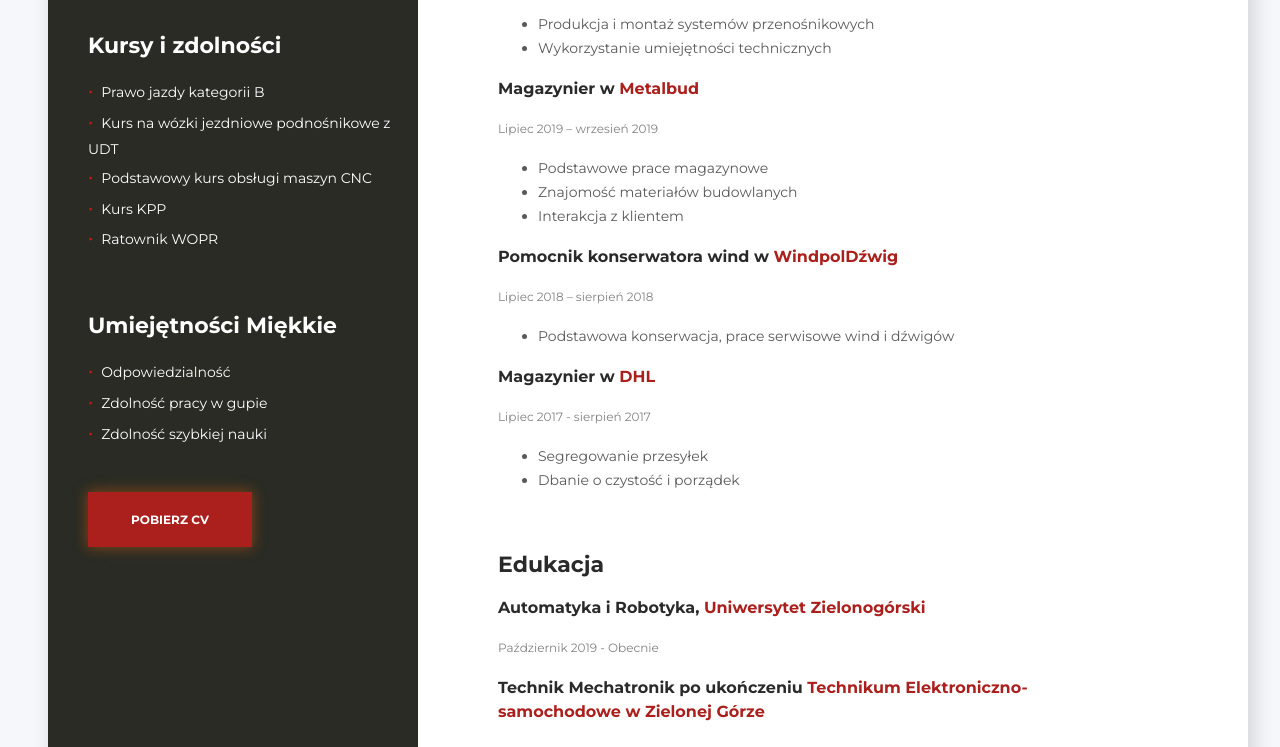
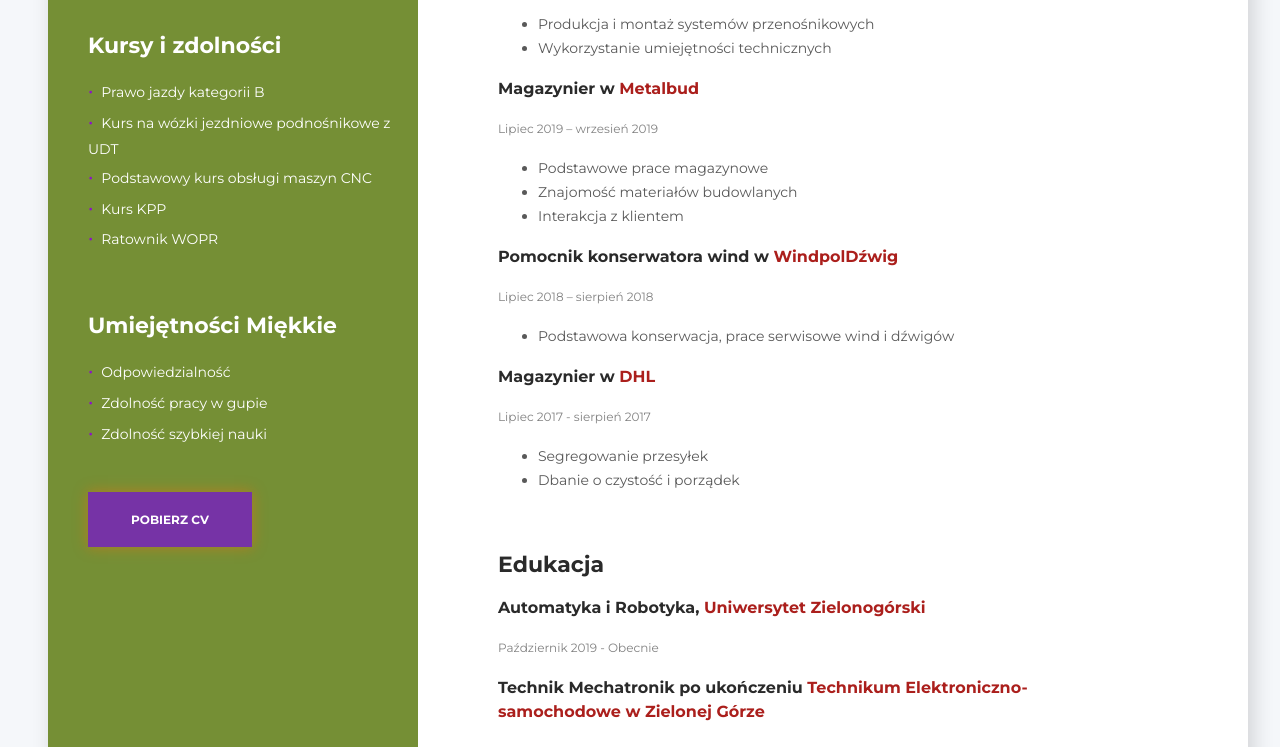
Before and after one commit to Bl4ckBend3r/FZ_CW, a plain HTML site: page index.html in a window 1280 px wide. Shown: the part 723-1470 px from the top of the page. Drawn offline with Linux system fonts and the light colour scheme.

Commit message:
Update style.css

```diff
--- a/css/style.css
+++ b/css/style.css
@@ -68,7 +68,7 @@ body {
 }
 
 .projects-link:hover {
-  color: #AB1F1C;
+  color: #7633a6;
 }
 
 .jobs-title,
@@ -106,7 +106,7 @@ body {
 
 .left-side {
   width: 370px;
-  background-color: #292B24;
+  background-color: #758f35;
   color: #fff;
 }
 
@@ -128,7 +128,7 @@ body {
 .skills-item::before {
   content: "\2022";
   margin-right: 8px;
-  color: #C71712;
+  color: #8c12c9;
   font-size: 18px;
 }
 
@@ -183,7 +183,7 @@ body {
 
 .widget-link {
   color: #fff;
-  background-color: #AB1F1C;
+  background-color: #7633a6;
   padding-top: 20px;
   padding-right: 43px;
   padding-bottom: 20px;
```
